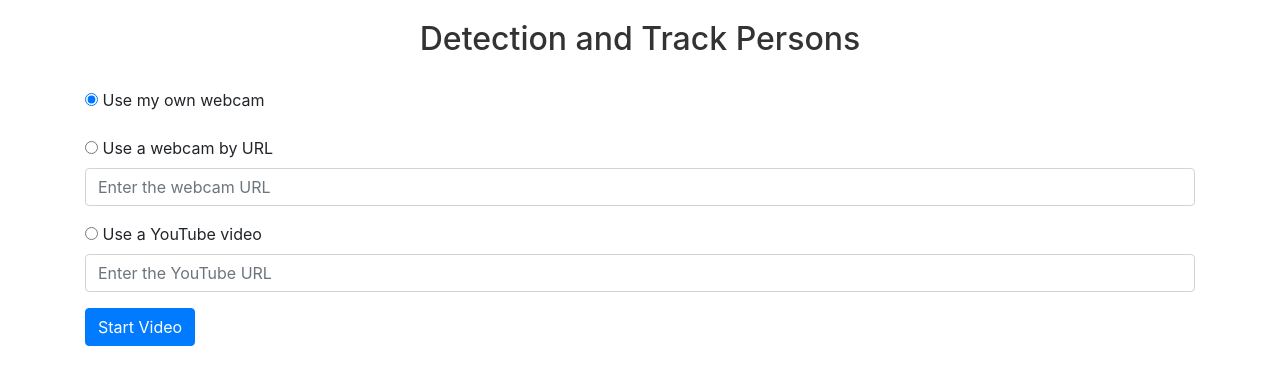
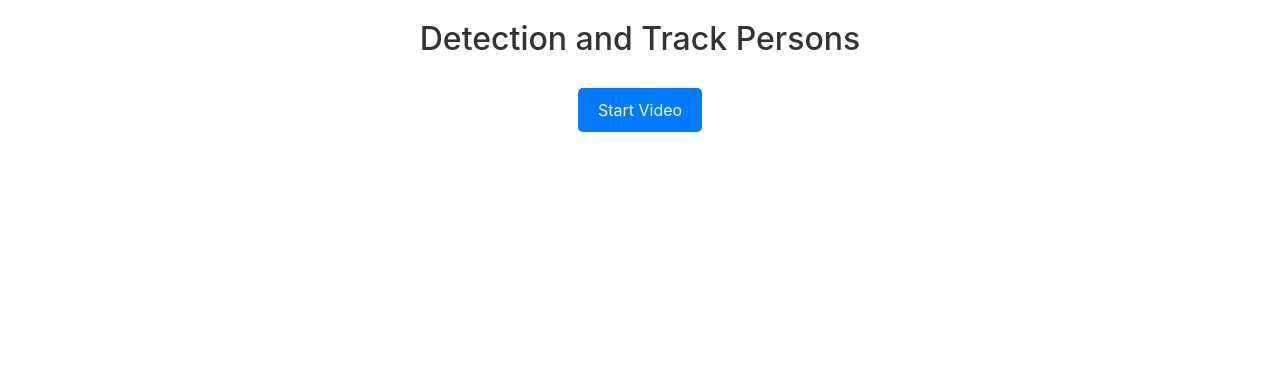
Before and after one commit to mikebgdev/project-ai-course, a Flask app: page / in a window 1280 px wide. Shown: the top 385 px of the page. Run offline with Flask 3, Linux system fonts and the light colour scheme; some libraries are stand-ins or nearby versions.

Commit message:
remove form to select video and force from .env update requirements.txt

```diff
--- a/app.py
+++ b/app.py
@@ -30,18 +30,8 @@ track_history_persons_to_show = defaultdict(lambda: [])
 detected_persons_to_show = defaultdict(lambda: [])
 
 
-def cap_start_video(type_video, video_url):
+def cap_start_video():
     global cap, track_history_persons_to_show, detected_persons_to_show
-
-    # TODO webcam url
-    if type_video == "youtube":
-        video = YouTube(video_url)
-        stream = video.streams.filter(progressive=True, file_extension='mp4').order_by('resolution').desc().first()
-        url = stream.url
-    elif type_video == "stream":
-        url = "http://elecam:$urfw3B!@wc1.marinavalencia.com/ISAPI/Streaming/channels/102/httpPreview"
-    else:
-        url = 0
 
     video_url = os.getenv("VIDEO")
     video = YouTube(video_url)
@@ -274,11 +264,9 @@ def video():
     return render_template('video.html')
 
 
-@app.route('/start_video', methods=['POST'])
+@app.route('/start_video', methods=['GET'])
 def start_video():
-    type = request.json['type']
-    video_url = request.json['video_url']
-    cap_start_video(type, video_url)
+    cap_start_video()
     return redirect(url_for('video'))
 
 
--- a/requirements.txt
+++ b/requirements.txt
@@ -1,5 +1,9 @@
+filterpy==1.4.5
 Flask==3.0.3
+lapx==0.5.7
 numpy==1.25.2
 opencv_python==4.9.0.80
+python-dotenv==1.0.1
 pytube==15.0.0
+scipy==1.13.0
 ultralytics==8.2.2
--- a/static/css/index.css
+++ b/static/css/index.css
@@ -4,6 +4,12 @@ h1 {
     margin-bottom: 30px;
     font-size: 32px;
     color: #333;
+}
+
+
+#video-source-form {
+    text-align: center;
+    margin-bottom: 20px;
 }
 
 
--- a/static/js/script.js
+++ /dev/null
@@ -1,29 +0,0 @@
-function startVideo() {
-    const videoSource = document.querySelector('input[name="video-source"]:checked').value;
-    let videoUrl = '';
-
-    if (videoSource === 'webcam') {
-        videoUrl = '0';
-    } else if (videoSource === 'url') {
-        videoUrl = document.getElementById('url-input').value;
-    } else if (videoSource === 'youtube') {
-        videoUrl = document.getElementById('youtube-input').value;
-    }
-
-    fetch('/start_video', {
-        method: 'POST',
-        redirect: 'follow',
-        headers: {
-            'Content-Type': 'application/json'
-        },
-        body: JSON.stringify({type: videoSource, video_url: videoUrl})
-    })
-        .then(response => {
-            if (response.redirected) {
-                window.location.href = response.url;
-            }
-        })
-        .catch(error => {
-            console.error('Error starting video:', error);
-        });
-}
--- a/templates/index.html
+++ b/templates/index.html
@@ -6,28 +6,8 @@
 
 <body>
 <h1>Detection and Track Persons</h1>
-<form id="video-source-form" class="container">
-    <div class="form-group">
-        <label>
-            <input type="radio" name="video-source" value="webcam" checked>
-            Use my own webcam
-        </label>
-    </div>
-    <div class="form-group">
-        <label>
-            <input type="radio" name="video-source" value="url">
-            Use a webcam by URL
-        </label>
-        <input type="text" id="url-input" class="form-control" placeholder="Enter the webcam URL">
-    </div>
-    <div class="form-group">
-        <label>
-            <input type="radio" name="video-source" value="youtube">
-            Use a YouTube video
-        </label>
-        <input type="text" id="youtube-input" class="form-control" placeholder="Enter the YouTube URL">
-    </div>
-    <button type="button" class="btn btn-primary" onclick="startVideo()">Start Video</button>
+<form id="video-source-form" class="container" action="{{ url_for('start_video') }}" method="get">
+    <button type="submit" class="btn btn-primary">Start Video</button>
 </form>
 
 </body>
```
